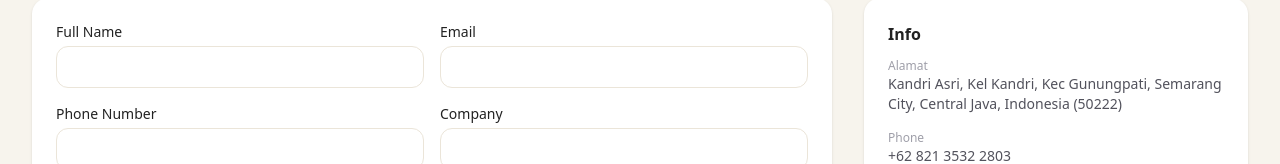
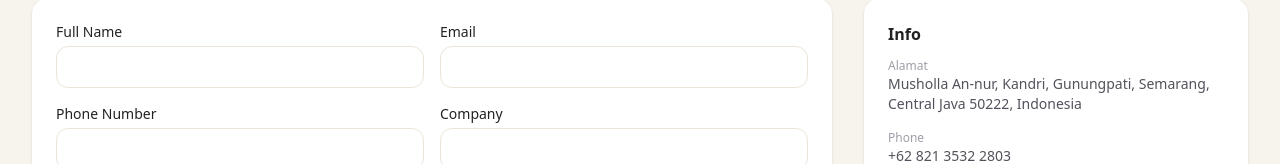
Before and after one commit to ecobrewbriquette-gif/eco-brew, a Next.js app: page /en/contact in a window 1280 px wide. Shown: the part 551-715 px from the top of the page. Built offline with nearby package versions, Linux system fonts and the light colour scheme.

Commit message:
update(contact): update location to Musholla An-nur, Kandri, Gunungpati, Semarang

```diff
--- a/app/[lang]/contact/page.tsx
+++ b/app/[lang]/contact/page.tsx
@@ -333,7 +333,7 @@ export default function ContactPage() {
                 <h3 className="mb-3 font-semibold text-charcoal dark:text-zinc-100">Lokasi</h3>
                 <div className="aspect-video w-full overflow-hidden rounded-xl bg-gradient-to-br from-forest/20 to-coffee/10">
                   <iframe
-                    src="https://www.google.com/maps/embed?q=Kandri+Asri+Kel+Kandri+Kec+Gunungpati+Kota+Semarang+Jawa+Tengah+50222+Indonesia"
+                    src="https://www.google.com/maps/embed?pb=!1m18!1m12!1m3!1d3953.8!2d110.3584085!3d-7.0459936!2m3!1f0!2f0!3f0!3m2!1i1024!2i768!4f13.1!3m3!1m2!1s0x2e708baf5fb60ba7%3A0x6ee6fee520aa158!2sMusholla%20An-nur!5e0!3m2!1sen!2sid!4v1720000000000!5m2!1sen!2sid"
                     width="100%"
                     height="100%"
                     style={{ border: 0 }}
--- a/app/dictionaries/en.json
+++ b/app/dictionaries/en.json
@@ -565,7 +565,7 @@
       "error": "An error occurred. Please try again or contact us directly."
     },
     "info": {
-      "address": "Kandri Asri, Kel Kandri, Kec Gunungpati, Semarang City, Central Java, Indonesia (50222)",
+      "address": "Musholla An-nur, Kandri, Gunungpati, Semarang, Central Java 50222, Indonesia",
       "phone": "+62 821 3532 2803",
       "email": "ecobrewbriquette@gmail.com",
       "sales": "-",
--- a/app/dictionaries/id.json
+++ b/app/dictionaries/id.json
@@ -565,7 +565,7 @@
       "error": "Terjadi kesalahan. Silakan coba lagi atau hubungi kami langsung."
     },
     "info": {
-      "address": "Kandri Asri, Kel Kandri, Kec Gunungpati, Kota Semarang, Jawa Tengah, Indonesia (50222)",
+      "address": "Musholla An-nur, Kandri, Gunungpati, Semarang, Jawa Tengah 50222, Indonesia",
       "phone": "+62 821 3532 2803",
       "email": "ecobrewbriquette@gmail.com",
       "sales": "-",
```
